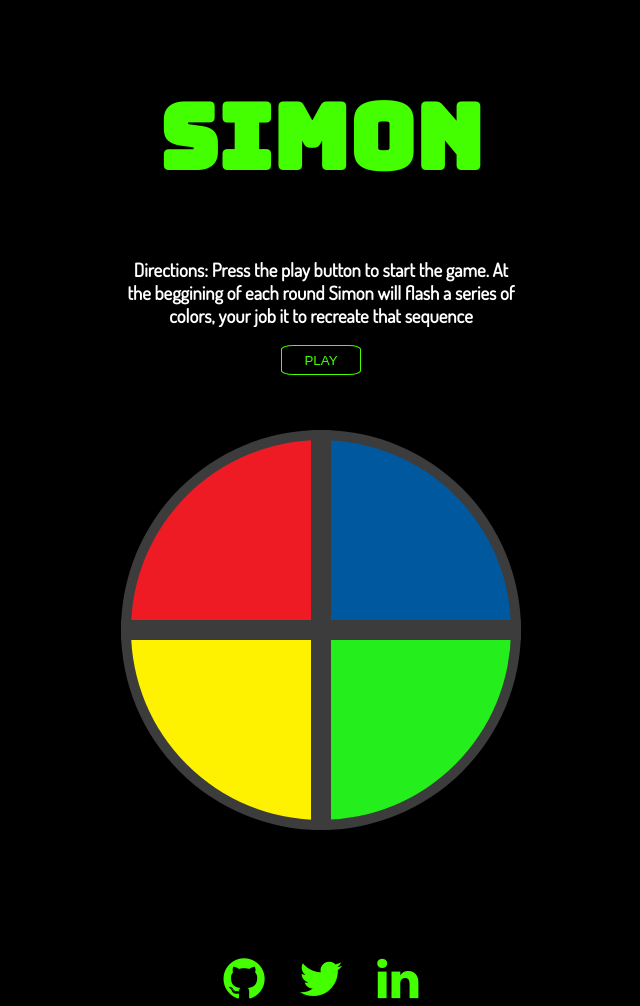
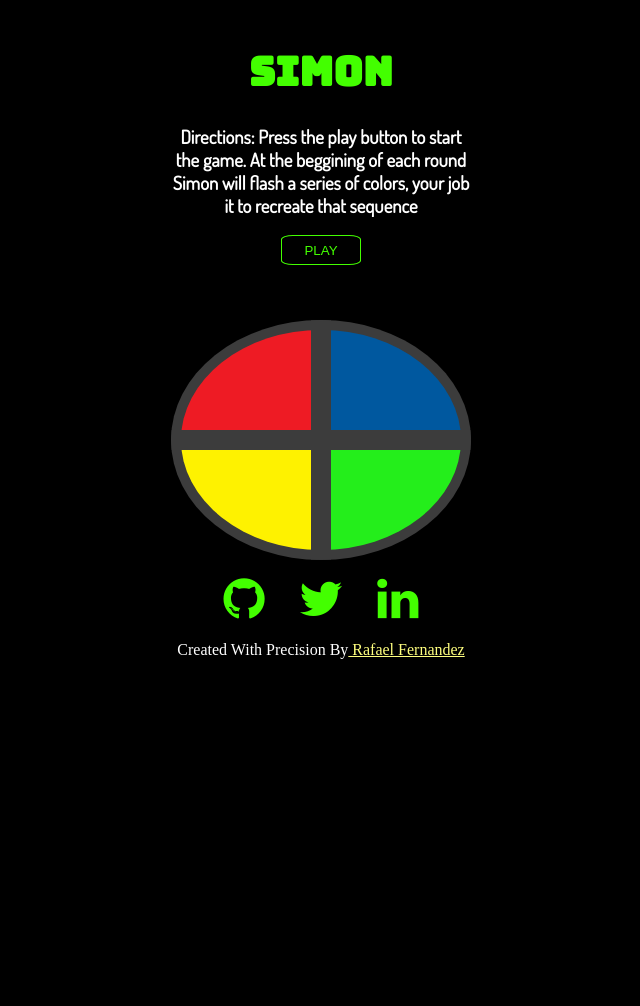
Before and after one commit to myztajay/Simon-Says-Remake, a plain HTML site: page index.html in a window 1280 px wide. Shown: the top 1006 px of the page, without its empty margins (319-959 px from the left). After the commit the page ends 800 px from the top, so only its background shows below. Drawn offline with nearby package versions, Linux system fonts and the light colour scheme.

Commit message:
Adjusted size to fit in one screen

```diff
--- a/index.html
+++ b/index.html
@@ -28,7 +28,7 @@
 <footer>
   <a href="http://github.com/myztajay" target="_blank"><i class="fa fa-github fa-3x" ></i></a> <a href="http://twitter.com/reactor_7 " target="_blank"><i class="fa fa-twitter fa-3x"></i></a>  <a href="http://www.linkedin.com/in/rafael-fernandez" target="_blank"><i class="fa fa-linkedin fa-3x"></i></a>
   <br><br>
-  Created by <a href ="https://twitter.com/Reactor_7"> Rafael Fernandez </a> with precision
+  Created With Precision By<a href ="https://twitter.com/Reactor_7"> Rafael Fernandez </a>
   <script
   src="https://code.jquery.com/jquery-3.1.1.min.js"></script>
 <script src="main.js"></script>
--- a/style.css
+++ b/style.css
@@ -5,7 +5,6 @@ body {
 swag{
   color:yellow;
   text-align: center;
-
 }
 p.simonBoard{
   margin-top: 5px;
@@ -24,7 +23,7 @@ button {
 }
 footer {
     height: 30px;
-    margin-top: 120px;
+    margin-top: 10px;
     background-color: black;
     color: white;
     text-align: center;
@@ -41,7 +40,6 @@ footer a {
 }
 .fa:hover {
   color:white;
-
 }
 
 .container {
@@ -53,7 +51,7 @@ footer a {
 
 h1 {
     font-family: 'Bungee', arial;
-    font-size: 90px;
+    font-size: 40px;
     text-align: center;
     color: #43ff00;
 }
@@ -68,18 +66,18 @@ h3 {
 
 .simonBoard {
     margin: 0 auto;
-    width: 400px;
+    width: 300px;
+    display: flex;
     flex-wrap: wrap;
-    display: flex;
+
     margin-top: 50px;
     overflow: hidden;
 }
 
 #btnRed {
-    width: 180px;
-    height: 180px;
+    width: 100px;
+    height: 100px;
     flex-grow: 1;
-    margin-right: 0;
     background-color: #EE1B24;
     line-height: 200px;
     text-align: center;
@@ -88,8 +86,8 @@ h3 {
 }
 
 #btnYellow {
-    width: 180px;
-    height: 180px;
+    width: 100px;
+    height: 100px;
     flex-grow: 1;
     background-color: #FEF200;
     line-height: 200px;
@@ -99,19 +97,19 @@ h3 {
 }
 
 #btnGreen {
-    width: 180px;
-    height: 180px;
+    width: 100px;
+    height: 100px;
     flex-grow: 1;
     background-color: #24ee1b;
     line-height: 200px;
     text-align: center;
+    border-radius: 0 0 100% 0;
     border: solid 10px #3c3c3c;
-    border-radius: 0 0 100% 0;
 }
 
 #btnBlue {
-    width: 180px;
-    height: 180px;
+    width: 100px;
+    height: 100px;
     flex-grow: 1;
     background-color: #00589F;
     line-height: 200px;
```
